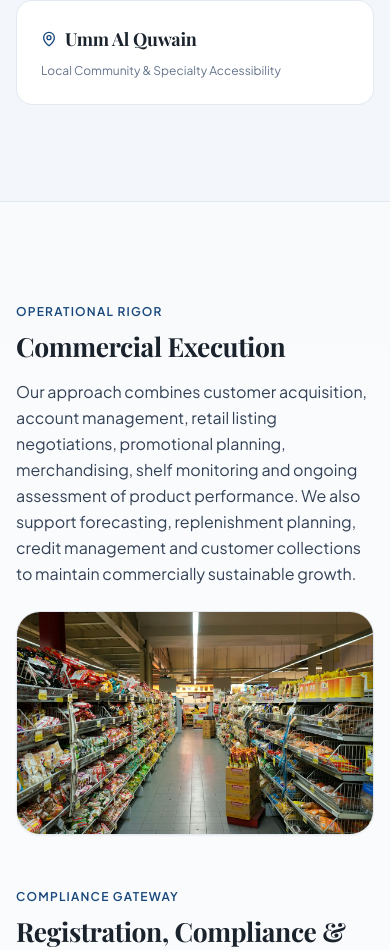
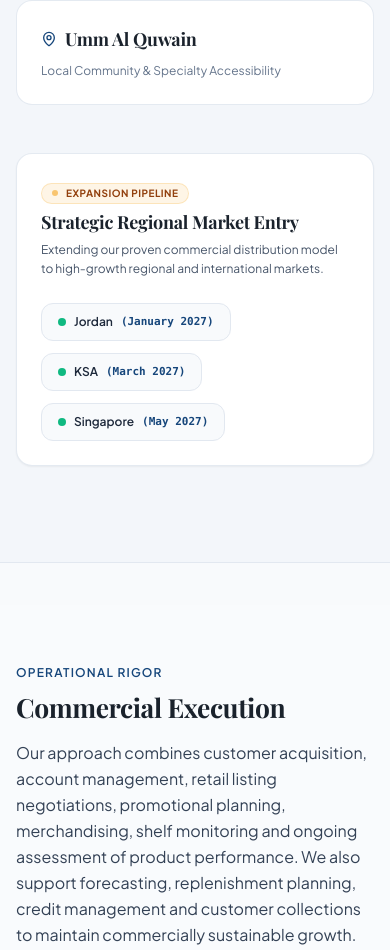
Before and after one commit to AHMADHASSANRAFIQUE/PRISM-General-Trading, a Next.js app: page /distribution in a window 390 px wide. Shown: the part 4984-5934 px from the top of the page. Built offline with nearby package versions, Linux system fonts and the light colour scheme; no server answers; a web font is replaced by a local one.

Commit message:
feat(coverage): integrate regional expansion pipeline for Jordan, KSA and Singapore

```diff
--- a/app/distribution/page.tsx
+++ b/app/distribution/page.tsx
@@ -223,6 +223,41 @@ export default function DistributionPage() {
               </ScrollReveal>
             ))}
           </div>
+
+          {/* Regional Expansion Pipeline */}
+          <ScrollReveal direction="up" delay={200} duration={600}>
+            <div className="p-6 sm:p-8 rounded-2xl bg-white border border-slate-200/90 shadow-sm flex flex-col md:flex-row md:items-center justify-between gap-6">
+              <div className="space-y-1 max-w-md">
+                <div className="inline-flex items-center gap-2 px-2.5 py-0.5 rounded-full bg-amber-500/10 text-amber-800 text-[10px] font-bold uppercase tracking-wider border border-amber-500/20">
+                  <span className="w-1.5 h-1.5 rounded-full bg-amber-500 animate-pulse" />
+                  <span>Expansion Pipeline</span>
+                </div>
+                <h3 className="font-serif font-bold text-lg text-prism-charcoal">
+                  Strategic Regional Market Entry
+                </h3>
+                <p className="text-xs text-slate-600 leading-relaxed font-normal">
+                  Extending our proven commercial distribution model to high-growth regional and international markets.
+                </p>
+              </div>
+              <div className="flex flex-wrap items-center gap-3">
+                <div className="px-4 py-2.5 rounded-xl bg-slate-50 border border-slate-200 text-xs font-semibold text-slate-800 flex items-center gap-2 shadow-xs">
+                  <span className="w-2 h-2 rounded-full bg-emerald-500" />
+                  <span>Jordan</span>
+                  <span className="text-prism-primary font-mono text-[11px] font-bold">(January 2027)</span>
+                </div>
+                <div className="px-4 py-2.5 rounded-xl bg-slate-50 border border-slate-200 text-xs font-semibold text-slate-800 flex items-center gap-2 shadow-xs">
+                  <span className="w-2 h-2 rounded-full bg-emerald-500" />
+                  <span>KSA</span>
+                  <span className="text-prism-primary font-mono text-[11px] font-bold">(March 2027)</span>
+                </div>
+                <div className="px-4 py-2.5 rounded-xl bg-slate-50 border border-slate-200 text-xs font-semibold text-slate-800 flex items-center gap-2 shadow-xs">
+                  <span className="w-2 h-2 rounded-full bg-emerald-500" />
+                  <span>Singapore</span>
+                  <span className="text-prism-primary font-mono text-[11px] font-bold">(May 2027)</span>
+                </div>
+              </div>
+            </div>
+          </ScrollReveal>
         </div>
       </section>
 
--- a/app/page.tsx
+++ b/app/page.tsx
@@ -48,6 +48,7 @@ const PROOF_POINTS = [
     value: "All 7 Emirates",
     detail: "Dubai, Abu Dhabi, Sharjah, Ajman, RAK, Fujairah & UAQ",
     tag: "100% UAE",
+    pipeline: "Pipeline: KSA (March 2027), Singapore (May 2027), Jordan (January 2027)",
   },
 ];
 
@@ -227,6 +228,14 @@ export default function HomePage() {
                 <p className="text-xs sm:text-sm text-slate-600 font-medium leading-relaxed">
                   {item.detail}
                 </p>
+                {item.pipeline && (
+                  <div className="pt-2.5 border-t border-slate-100 mt-1">
+                    <span className="inline-flex items-center gap-1.5 px-2.5 py-1 rounded-md bg-amber-500/10 text-amber-800 text-[11px] font-semibold tracking-wide border border-amber-500/20">
+                      <span className="w-1.5 h-1.5 rounded-full bg-amber-500 animate-pulse" />
+                      <span>{item.pipeline}</span>
+                    </span>
+                  </div>
+                )}
               </div>
             ))}
           </div>
```
